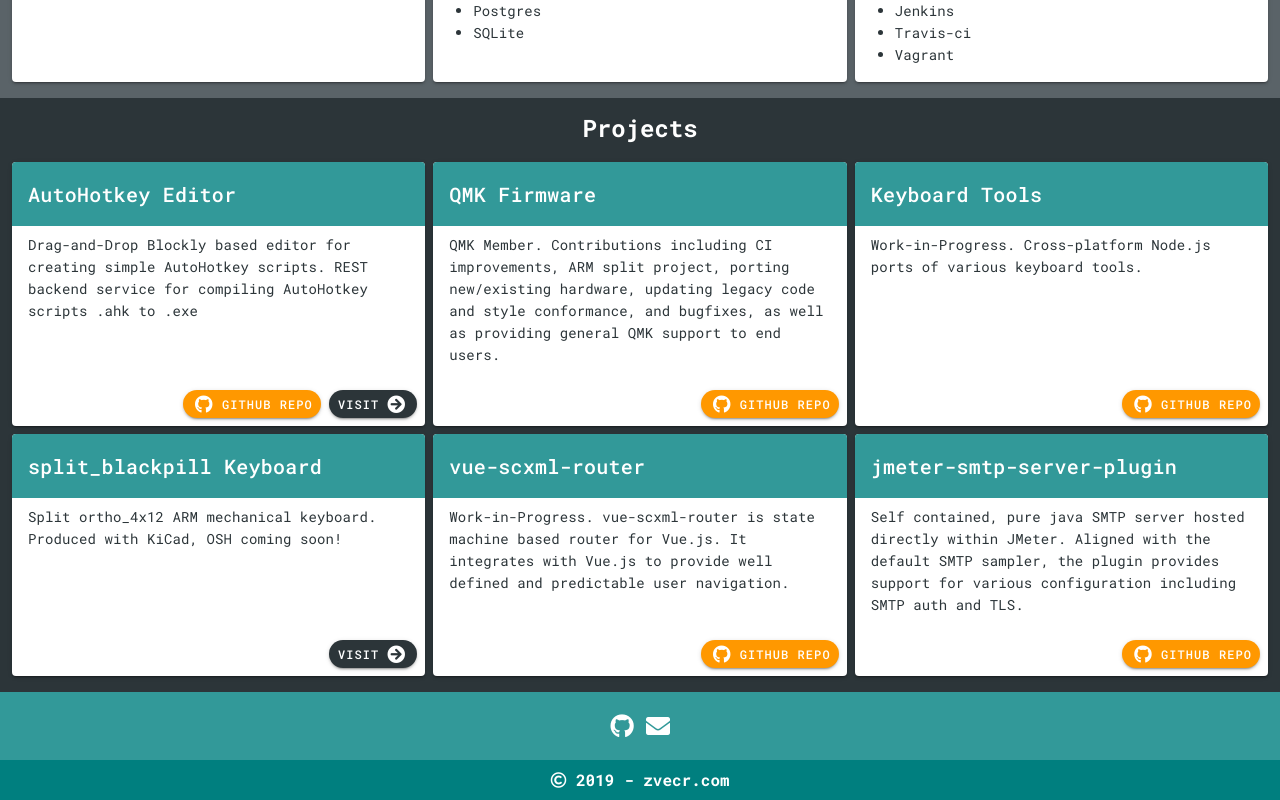
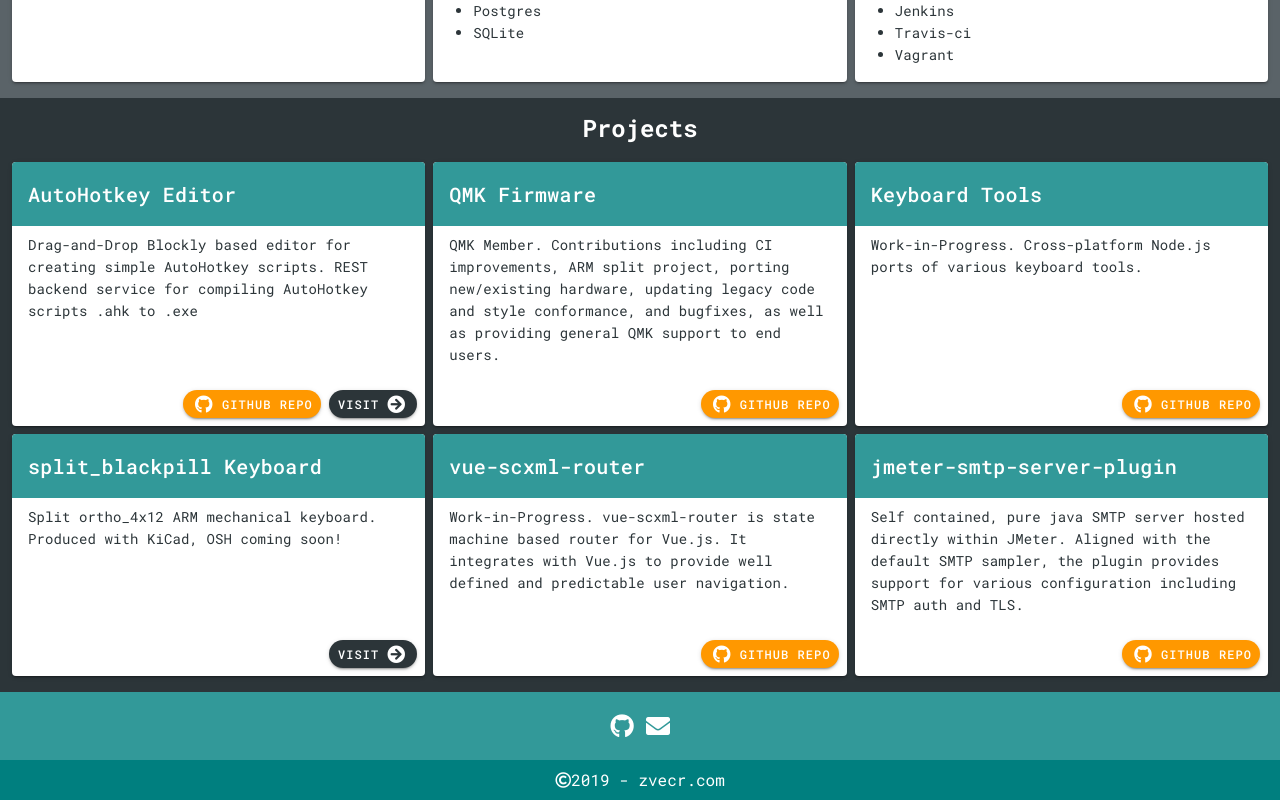
Before and after one commit to zvecr/zvecr.github.io, a Vue app: page / in a window 1280 px wide. Shown: the part 1322-2122 px from the top of the page. Built offline with nearby package versions, Linux system fonts and the light colour scheme.

Commit message:
use fa for copyright symbol - non bold

```diff
--- a/src/components/Footer.vue
+++ b/src/components/Footer.vue
@@ -14,7 +14,7 @@
       </v-card-text>
 
       <v-card-actions class="secondary justify-center">
-        <strong><i class="far fa-copyright"></i> {{ new Date().getFullYear() }} - zvecr.com</strong>
+        <i class="far fa-copyright"></i> {{ new Date().getFullYear() }} - zvecr.com
       </v-card-actions>
     </v-card>
   </v-footer>
```
